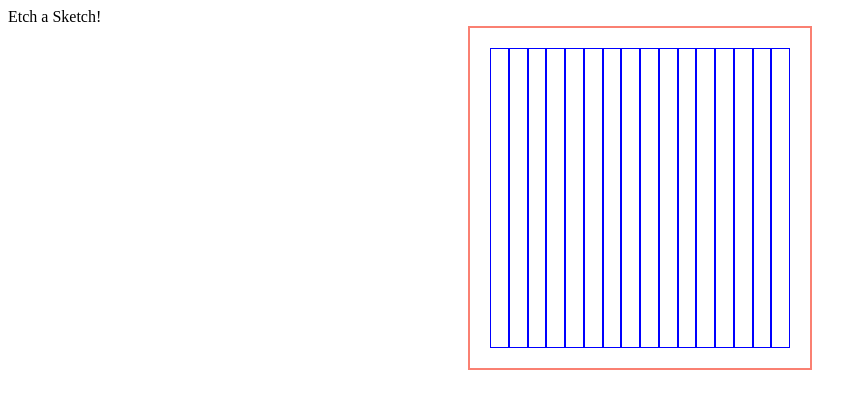
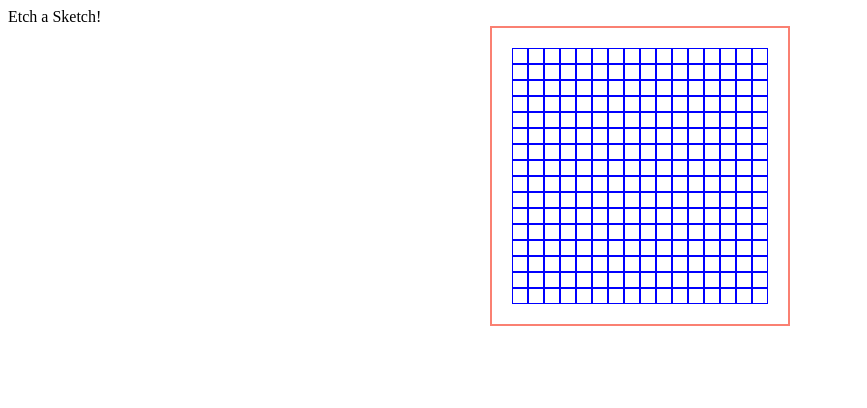
Before and after one commit to Geremias1502/etch-a-sketch-odin, a plain HTML site: page index.html in a window 1280 px wide. Shown: the whole page, without its empty margins (0-867 px from the left). Drawn offline with Linux system fonts and the light colour scheme.

Commit message:
Creates a 16x16 grid of blocks.

```diff
--- a/scripts.js
+++ b/scripts.js
@@ -1,5 +1,5 @@
 
-for (let i = 0; i < 16; i++){
+for (let i = 0; i < 256; i++){
     const div = document.getElementById("container")
     const grid_div = document.createElement("div")
     // grid_div.textContent = 'DIV'
--- a/styles.css
+++ b/styles.css
@@ -3,8 +3,8 @@ div#container {
     justify-content: center;
     flex-wrap: wrap;
     margin: auto;
-    width: 300px;
-    height: 300px;
+    width: 256px;
+    height: 256px;
     border: 2px solid salmon;
     padding: 20px;
 }
@@ -13,4 +13,7 @@ div#container > div {
     border: 1px solid blue;
     box-sizing: border-box;
     flex-grow: 1;
+    flex-wrap: wrap;
+    width: 16px;
+    height: 16px;
 }
```
